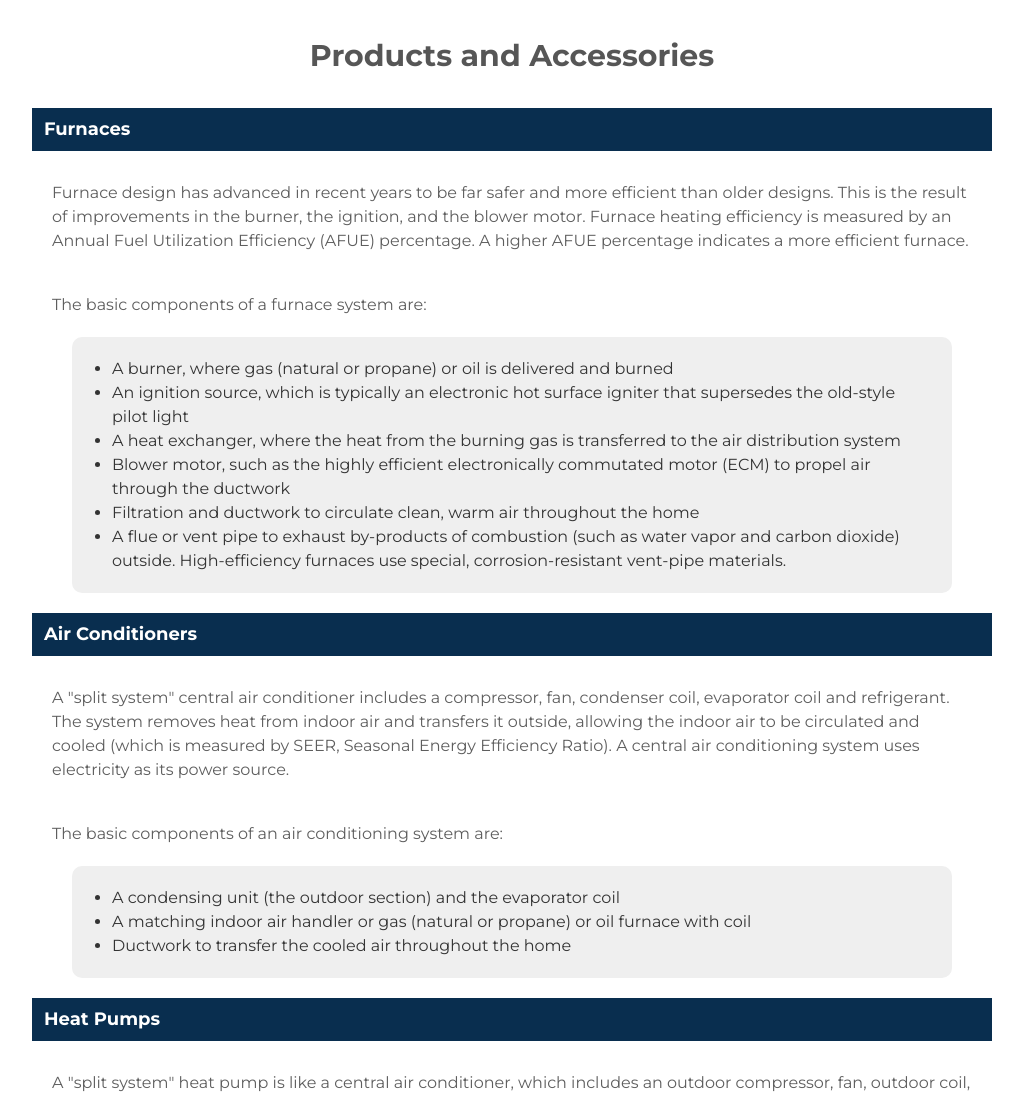
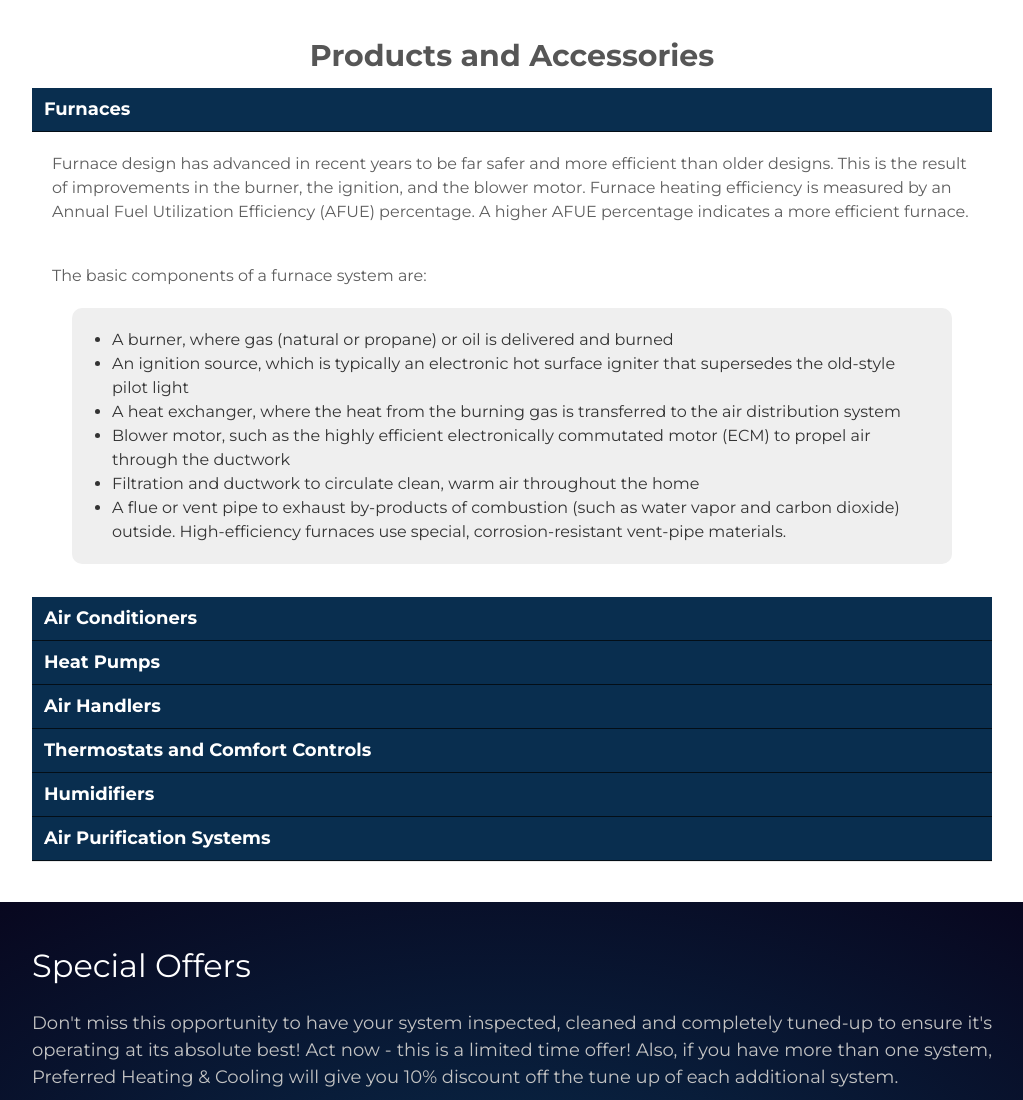
Before and after one commit to TriZz703/prefcool, a website: page index.html in a window 1280 px wide. Shown: the part 3220-4320 px from the top of the page, without its empty margins (128-1151 px from the left). Drawn offline with nearby package versions, Linux system fonts and the light colour scheme.

Commit message:
accordin

```diff
--- a/index.html
+++ b/index.html
@@ -148,8 +148,8 @@
 
 		<section>
 			<h2>Products and Accessories</h2>
-			<div class="product">
-				<h3>Furnaces</h3>
+			<h3 class="product-header">Furnaces</h3>
+			<div class="product active">
 				<p>Furnace design has advanced in recent years to be far safer and more efficient than older designs. This is the result of improvements in the burner, the ignition, and the blower motor. Furnace heating efficiency is measured by an Annual Fuel Utilization Efficiency (AFUE) percentage. A higher AFUE percentage indicates a more efficient furnace.</p>
 				<p>The basic components of a furnace system are:</p>
 				<ul>
@@ -161,8 +161,8 @@
 					<li>A flue or vent pipe to exhaust by-products of combustion (such as water vapor and carbon dioxide) outside. High-efficiency furnaces use special, corrosion-resistant vent-pipe materials.</li>
 				</ul>
 			</div>
+			<h3 class="product-header">Air Conditioners</h3>
 			<div class="product">
-				<h3>Air Conditioners</h3>
 				<p>A "split system" central air conditioner includes a compressor, fan, condenser coil, evaporator coil and refrigerant. The system removes heat from indoor air and transfers it outside, allowing the indoor air to be circulated and cooled (which is measured by SEER, Seasonal Energy Efficiency Ratio). A central air conditioning system uses electricity as its power source.</p>
 				<p>The basic components of an air conditioning system are:</p>
 				<ul>
@@ -171,8 +171,8 @@
 					<li>Ductwork to transfer the cooled air throughout the home</li>
 				</ul>
 			</div>
+			<h3 class="product-header">Heat Pumps</h3>
 			<div class="product">
-				<h3>Heat Pumps</h3>
 				<p>A "split system" heat pump is like a central air conditioner, which includes an outdoor compressor, fan, outdoor coil, indoor coil, and a refrigerant. The system reverses the cycle used during summer cooling (which is measured by using SEER, Seasonal Energy Efficiency Ratio) and to provide winter heating (measured by using HSPF, Heating Season Performance Factor). A heat pump uses electricity as its power source.</p>
 				<p>The basic components of a heat pump are:</p>
 				<ul>
@@ -181,20 +181,20 @@
 					<li>Ductwork to transfer the heated or cooled air throughout the home.</li>
 				</ul>
 			</div>
+			<h3 class="product-header">Air Handlers</h3>
 			<div class="product">
-				<h3>Air Handlers</h3>
 				<p>The air handler is the indoor component of a split heat pump system or a split A/C system.  The inside of an air handler consists of an evaporator coil, blower motor and if used in a heat pump system it also contains a back up heating element. The evaporator coil transfers heat or cooling energy into the home as the blower circulated air through the unit and into your homes duct system. When replacing your air handler look for units equipped with variable speed blowers, they're quieter and more efficient then standard blowers. All the parts within a split system whether a heat pump or A/C system are designed to work together so it's important that they be properly matched so you enjoy maximum efficiency, total comfort, and extended system life.</p>
 			</div>
+			<h3 class="product-header">Thermostats and Comfort Controls</h3>
 			<div class="product accessory">
-				<h3>Thermostats and Comfort Controls</h3>
 				<p>Today's sophisticated comfort controls not only control your home's temperature but can also control a home humidifier, air cleaners, and ventilation. If your home's ductwork allows we can even add multiple zones  with just one furnace. Preferred Heating and Cooling carries a full line of HVAC controls for your home.</p>
 			</div>
+			<h3 class="product-header">Humidifiers</h3>
 			<div class="product accessory">
-				<h3>Humidifiers</h3>
 				<p>The two most common types of whole house humidifiers are "flow through" humidifiers or "Steam" humidifiers.  Flow through humidifiers normally have a pad inside the unit. Warm water is trickled over the pad as warm air is blown through the pad. Some of the water evaporates into the air stream and the rest goes down the drain. The benefits to this type of humidifier are that it can be installed in most applications, is relatively inexpensive and is easy to maintain. The drawback to a flow through humidifier is that the amount of moisture they can add to a home is limited since they rely on the furnace operating.  Steam humidifiers operate by heating a reservoir of water and sending steam into the air stream.  These humidifiers work independently of the furnace and can produce moisture as it's needed. Steam humidifiers also have much larger capacities and can handle much larger homes. The drawbacks of a steam humidifier are the initial cost and the challenge of running an electrical circuit from the homes electrical panel to the furnace. Maintenance can be more challenging and often requires professional help. </p>
 			</div>
+			<h3 class="product-header">Air Purification Systems</h3>
 			<div class="product accessory">
-				<h3>Air Purification Systems</h3>
 				<p>When looking to purify the air in our homes it is often a three step approach; we need to remove particulates, kill or sterilize microbes and then remove odors. In order to accomplish this we need an air filter that removes particulates, has some type of UV that sterilizes microbes such as mold and bacteria, and oxidizers that remove odors. Preferred Heating & Cooling carries a full line of products that accomplish all three. We can install a basic media air filter to help reduce dust or a state-of-the-art air purification system.</p>
 			</div>
 		</section>
@@ -247,12 +247,31 @@
 </section>
 
 <script>
-	$(".flexslider").flexslider({
+
+	$('.flexslider').flexslider({
 		animation: "slide",
 		pauseOnHover: !0,
 		controlNav: !0,
 		keyboard: !1
 	});
+
+	var $products = $('.product');
+
+	$('.product-header').on('click', function () {
+		$products.animate({
+			height:0
+		}).removeClass('active');
+		$(this).next().addClass('active').stop().animate({
+			height:465
+		});
+	});
+
+	$products.css({
+		height:0
+	}).filter('.active').css({
+		height:465
+	});
+
 </script>
 
 </body>
--- a/scss/style.scss
+++ b/scss/style.scss
@@ -146,6 +146,10 @@ nav{
 	}
 }
 
+#specials-header{
+	margin-top:40px;
+}
+
 section{
 	margin-bottom: 5px;
 	position: relative;
@@ -263,22 +267,28 @@ section{
 	}
 }
 
+.product-header{
+	font-size:18px;
+	background: #092e4f;
+	padding:8px 12px;
+	color:#fff;
+	border-bottom:1px solid rgba(0,0,0,.7);
+	cursor:pointer;
+
+	&:hover,
+	&.active{
+		background:#11497a;
+	}
+}
 .product{
-	margin:20px 0;
-	h3{
-		font-size:18px;
-		background: #092e4f;
-		padding:8px 12px;
-		color:#fff;
-		margin-bottom:10px;
-	}
+	overflow: hidden;
 	p{
 		font-size:16px;
 		font-weight:normal;
 		padding: 20px;
 	}
 	ul{
-		margin:0 40px;
+		margin:0 40px 30px;
 		padding:20px 20px 20px 40px;
 		background:#efefef;
 		color:#333;
```
Also changed, not shown: css/style.css.
